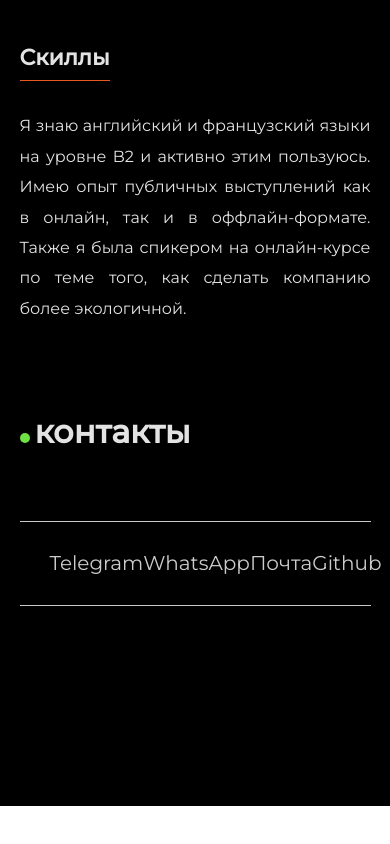
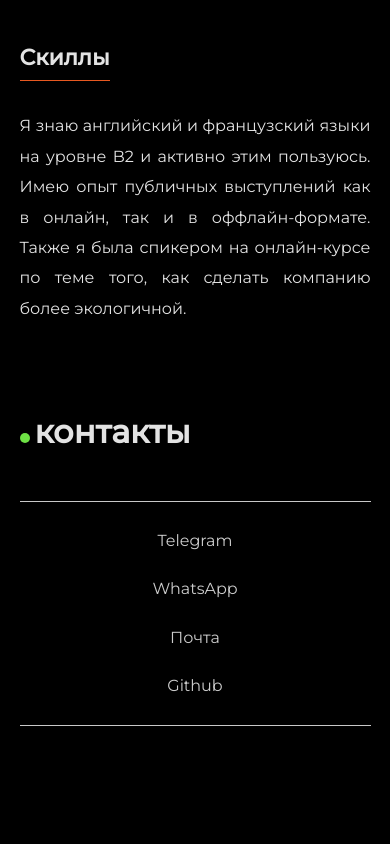
Before and after one commit to AnaSerg/portfolio-website-react, a React (Create React App) app: page / in a window 390 px wide. Shown: the part 6494-7338 px from the top of the page. Before the commit the page ends 7300 px from the top, so only its background shows below. Built offline with nearby package versions, Linux system fonts and the light colour scheme.

Commit message:
feat: сделать адаптив Contacts

```diff
--- a/src/components/Contacts/Contacts.scss
+++ b/src/components/Contacts/Contacts.scss
@@ -29,3 +29,30 @@
     }
   }
 }
+
+@media screen and (max-width: 1100px) {
+  .contacts {
+    &__list {
+      &-item {
+        font-size: 16px;
+      }
+    }
+  }
+}
+
+@media screen and (max-width: 700px) {
+  .contacts {
+    &__list {
+      margin: 50px 0 80px 0;
+    }
+  }
+}
+
+@media screen and (max-width: 500px) {
+  .contacts {
+    &__list {
+      @include flex-center-column;
+      gap: 30px;
+    }
+  }
+}
--- a/src/components/SectionTitle/SectionTitle.scss
+++ b/src/components/SectionTitle/SectionTitle.scss
@@ -5,7 +5,7 @@
   background-color: #000;
   position: sticky;
   z-index: 10;
-  top: 80px;
+  top: 78px;
   font-size: 40px;
   margin: 0;
   &-circle {
@@ -20,12 +20,7 @@
 
 @media screen and (max-width: 1000px) {
   .section__title {
-    top: 250px;
     font-size: 36px;
-    &_menu_closed {
-      padding-top: 5px;
-      top: 0;
-    }
   }
 }
 
@@ -37,3 +32,13 @@
     }
   }
 }
+
+@media screen and (max-width: 450px) {
+  .section__title {
+    top: 250px;
+    &_menu_closed {
+      top: 0;
+      padding-top: 10px;
+    }
+  }
+}
```
